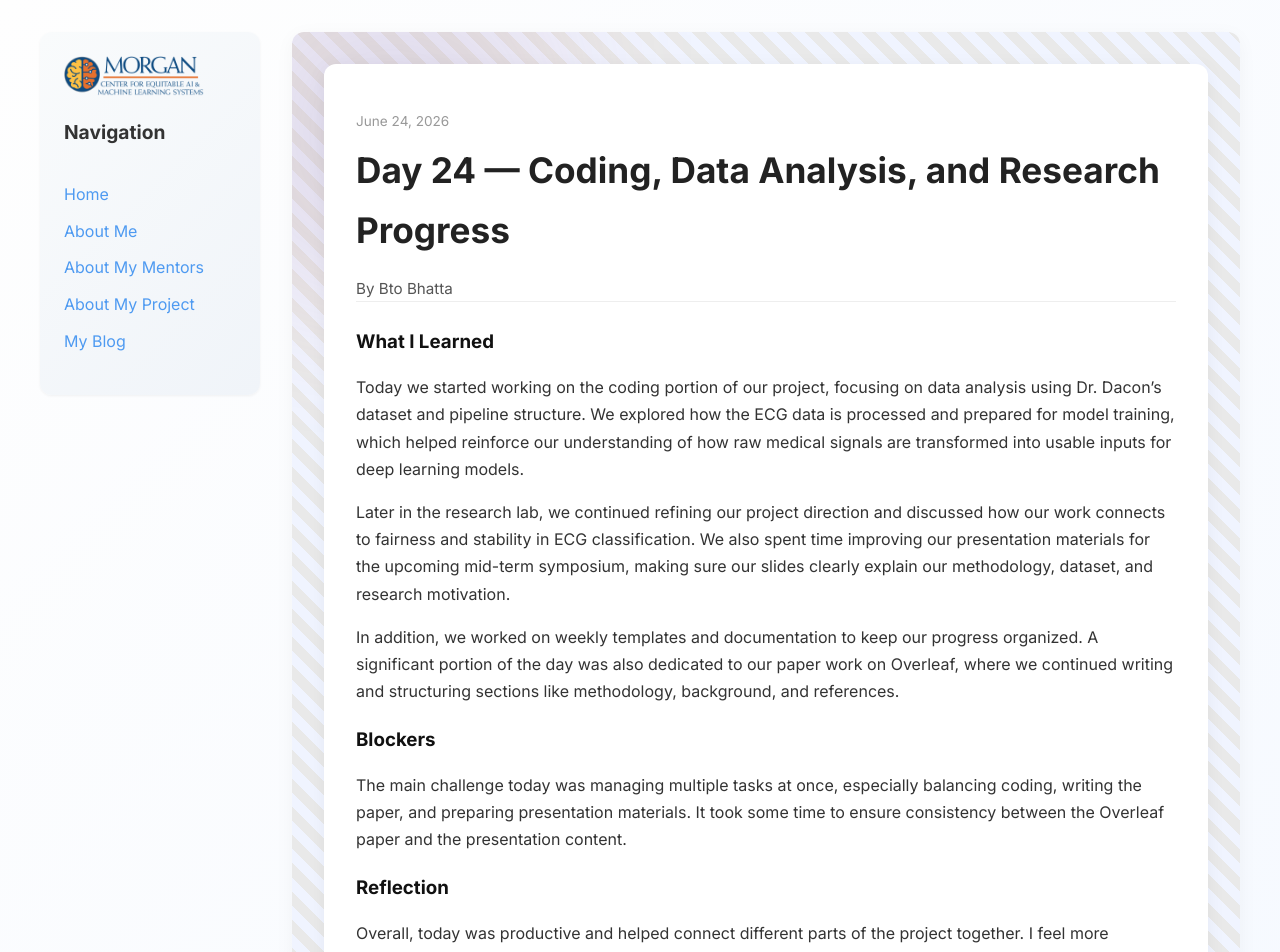
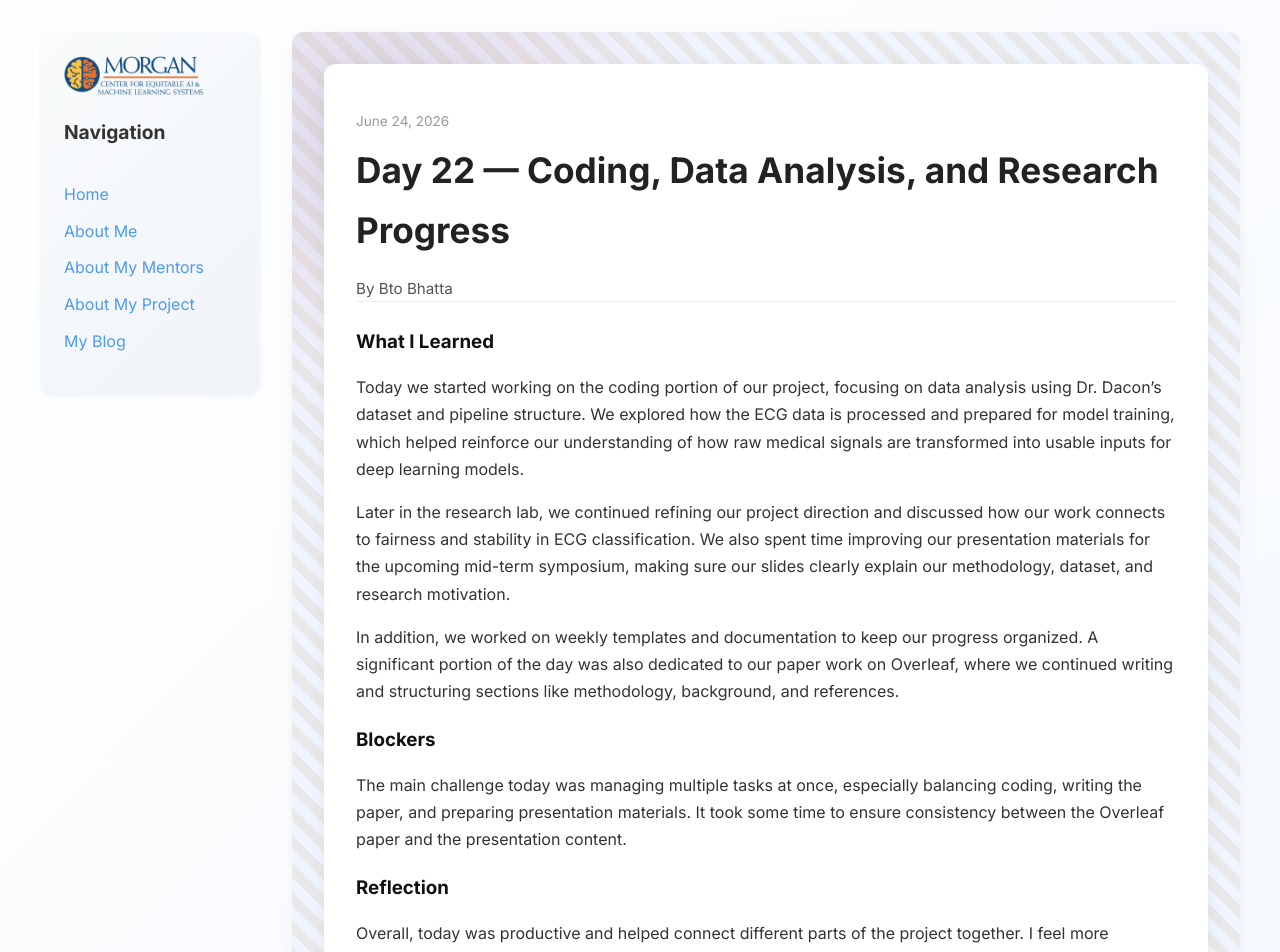
Before and after one commit to BtoBhatta/BtoBhatta, a Jekyll site: the page built from _posts/2026-06-24-day-22.md, in a window 1280 px wide. Shown: the top 952 px of the page. Built offline with Jekyll 4.4.1, drawn with Linux system fonts in a browser that asks for light colours.

Commit message:
Update post title and permalink for Day 22

```diff
--- a/_posts/2026-06-24-day-22.md
+++ b/_posts/2026-06-24-day-22.md
@@ -1,8 +1,8 @@
 ---
 layout: post
-title: "Day 24 — Coding, Data Analysis, and Research Progress"
+title: "Day 22 — Coding, Data Analysis, and Research Progress"
 date: 2026-06-24
-permalink: /day24.html
+permalink: /day22.html
 tags: ["research", "coding", "data-analysis", "overleaf", "presentation"]
 
 what_i_learned: |
```
